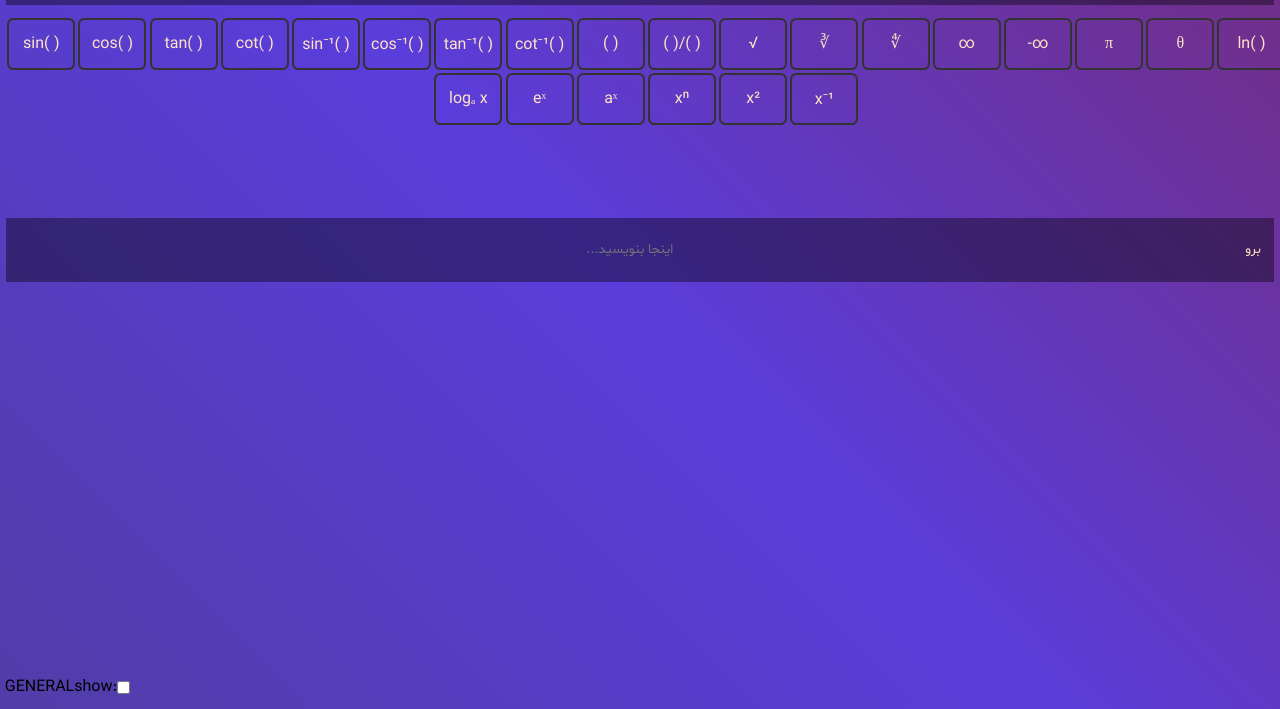
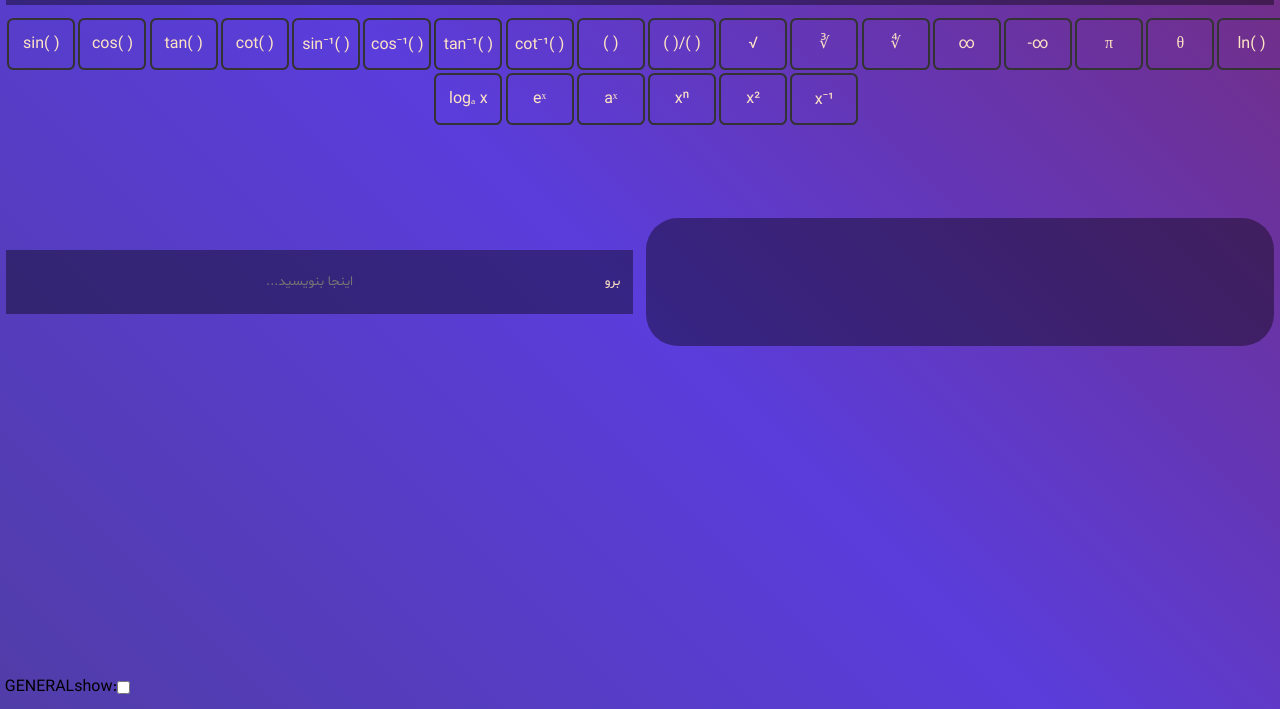
Before and after one commit to mohsen2351fazeli-spec/meth-test, a website: page index.html in a window 1280 px wide. Shown: the part 97-806 px from the top of the page. Drawn offline with nearby package versions, Linux system fonts and the light colour scheme.

Commit message:
Refactor CSS styles for improved readability

```diff
--- a/index.css
+++ b/index.css
@@ -187,7 +187,7 @@
   z-index: 1;
 } */
 
-/*
+
  .my {
   width: 100%;
   min-height: 8rem;
@@ -203,16 +203,17 @@
   display: block;
   position: relative;
   font-size: 1rem;
+   direction: ltr ;
 }
-*/
 
-/*
+
+
 .my * {
   position: static;
   max-width: unset;
   overflow: visible;
 }
-*/
+
 .my::-webkit-scrollbar {
   height: 6px;               /* نوار اسکرول افقی کوچک */
 }
@@ -324,7 +325,7 @@
     font-family: MJXZERO, MJXTEX !important;
 }
 
-/* باکس نمایش ریاضی */
+/*
 .my {
     direction: ltr !important;
     text-align: center !important;
@@ -332,14 +333,14 @@
     overflow-y: visible !important;
 }
 
-/* جلوگیری از خراب شدن ساختار داخلی MathJax */
+
 .my * {
     position: initial !important;
     overflow: visible !important;
     max-width: none !important;
 }
 
-
+*/
 
 
 @media all and (max-width:400px){
```
